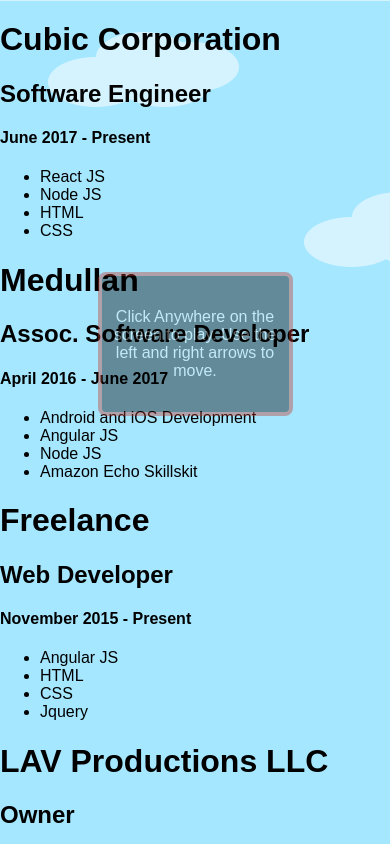
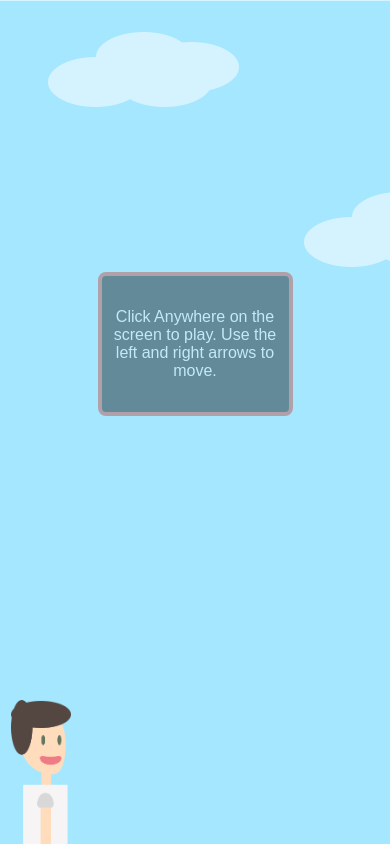
Before and after one commit to jorgehjr84/Jorge-H-React-Resume, a React (Create React App) app: page / in a window 390 px wide. Built offline with nearby package versions, Linux system fonts and the light colour scheme.

Commit message:
Character Responsive
Adjusted character positioning and size to make him responsive

```diff
--- a/src/App.css
+++ b/src/App.css
@@ -16,9 +16,11 @@
   top: 0;
   height: 100%;
 }
+.clouds {
+  width: 2000%;
+}
 
-
-.clouds {
+#character-container {
   width: 2000%;
 }
 /* .signs {
--- a/src/App.js
+++ b/src/App.js
@@ -8,7 +8,7 @@
 import Character from './Components/Character/Character';
 import Trees from './Components/Trees/Trees';
 import Mountains from './Components/Mountains/Mountains';
-import Plane1 from './Components/Planes/Plane1';
+import Plane from './Components/Plane/Plane';
 import City from './Components/City/City';
 import Caption from './Components/Caption/Caption';
 
@@ -28,8 +28,7 @@
       signLeft : 90,
       experienceSignLeft: 108,  //Moves Clouds Right
       signTop: 2,
-      plane1: 108,
-      plane2: 400,
+      plane: 108,
       city: 280,
       characterLeft: 10,
       characterFacingRight: true,
@@ -102,6 +101,9 @@
          <Cloud cloudData={CloudData} left={this.state.left} />
         </div>
 
+        <div id="character-container" className="component-container">
+          <Character left={this.state.characterLeft + 1} character={this.state.characterFacingRight}/>
+        </div>
         {/* <div className="component-container" id="button-container">
           <button className="LeftButton" onClick={()=> {this.handleArrowKeys(leftArrowPressed)}}>{left}</button>
           <button className="RightButton" onClick={()=> {this.handleArrowKeys(rightArrowPressed)}}>{right}</button>
@@ -109,10 +111,6 @@
 
         {/* <div id="sign-container" className="component-container">
             <Sign1 left={this.state.signLeft + 1} top={this.state.signTop}/>
-        </div> */}
-
-        {/* <div id="character-container" className="component-container">
-          <Character left={this.state.characterLeft + 1} character={this.state.characterFacingRight}/>
         </div> */}
 
 
@@ -124,65 +122,29 @@
         {/* <div id="mountain-container" className="component-container">
           <Mountains mountainData={MountainData} mountainLeft={this.state.mountainsLeft}/>
         </div>   */}
+{/*
+        <div id="experience-signs-container" className="component-container">
+          <ExperienceSign experienceSignData={ExperienceSignData} experienceSignLeft={this.state.experienceSignLeft}/>
+        </div>   */}
 
-        <div id="experience-signs-container" className="component-container">
-        <ExperienceSign experienceSignData={ExperienceSignData} experienceSignLeft={this.state.experienceSignLeft}/>
+{/*
+        <div id="plane-container" className="component-container">
+          <Plane left={this.state.plane }/>
         </div>
+         */}
 
-
-        {/*
-
-
-        <div className="experience-signs">
-          <Sign2
-          header="Cubic Corporation"
-          title="Software Engineer"
-          date="June 2017 - Present"
-          skill1="React JS"
-          skill2="Node JS"
-          skill3="HTML"
-          skill4="CSS"
-          left={this.state.experienceSignLeft + 130}
-          />
-          <Sign2
-          header="Medullan"
-          title="Assoc. Software Developer"
-          date="April 2016 - June 2017"
-          skill1="Android and iOS Development"
-          skill2="Angular JS"
-          skill3="Node JS"
-          skill4="Amazon Echo Skillskit"
-          left={this.state.experienceSignLeft + 145}
-          />
-          <Sign2
-          header="Freelance"
-          title="Web Developer"
-          date="November 2015 - Present"
-          skill1="Angular JS"
-          skill2="HTML"
-          skill3="CSS"
-          skill4="Jquery"
-          left={this.state.experienceSignLeft + 160}
-          />
-          <Sign2
-          header="LAV Productions LLC"
-          title="Owner"
-          date="August 2008 - Present"
-          skill1="Leadership Skills"
-          skill2="Communication"
-          skill3="Invoicing"
-          skill4="Client Relations"
-          left={this.state.experienceSignLeft + 175}
-          />
-        </div>
-        <Plane1 left={this.state.plane1 }/>
-        <City left={this.state.city }/>
-        <div className="captions-container"
+        {/* <div id="city-container" className="component-container">
+          <City left={this.state.city }/>
+        </div>   */}
+{/*
+        <div id="captions-container"
+        className="component-container"
         style={{left: this.state.caption + 'em'}}>
           <Caption caption="to be continued......" />
           <Caption caption="what are you still doing here?" />
-          <Caption caption="no seriourly, turn around, there's nothing else to see" /> */}
-        {/* </div> */}
+          <Caption caption="no seriourly, turn around, there's nothing else to see" />
+        </div> */}
+
       </div>
     );
   }
--- a/src/Components/Character/Character.css
+++ b/src/Components/Character/Character.css
@@ -1,20 +1,19 @@
-/* .Character-right {
+.character{
+    height: 100%;
+}
+.Character-right {
     background: url('../../assets/character-right.png') no-repeat;
-    background-size: 4em;
-    width: 19%;
-    height: 11em;
-    position: fixed;
-    display: inline-block;
-    bottom: -1.4em;
-    z-index: 300;
+    position: absolute;
+    width: 68px;
+    height: 144px;
+    background-size: 60px;
+    bottom: 0;
 }
 .Character-left {
     background: url('../../assets/character-left.png') no-repeat;
-    background-size: 4em;
-    width: 19%;
-    height: 11em;
-    position: fixed;
-    display: inline-block;
-    bottom: -1.4em;
-    z-index: 300;
-} */
+    position: absolute;
+    width: 68px;
+    height: 144px;
+    background-size: 60px;
+    bottom: 0;
+}
--- a/src/Components/Character/Character.js
+++ b/src/Components/Character/Character.js
@@ -4,7 +4,7 @@
 class Character extends Component {
     render() {
         return (
-            <div>
+            <div className="character">
                 {
                     this.props.character
                     ? <div className="Character-right"
```
Also changed, not shown: src/Components/Planes/Plane2.js (deleted, +0 -14 lines), src/Components/Plane/Plane.css (renamed from src/Components/Planes/Plane.css), src/Components/Plane/Plane.js (renamed from src/Components/Planes/Plane1.js).
